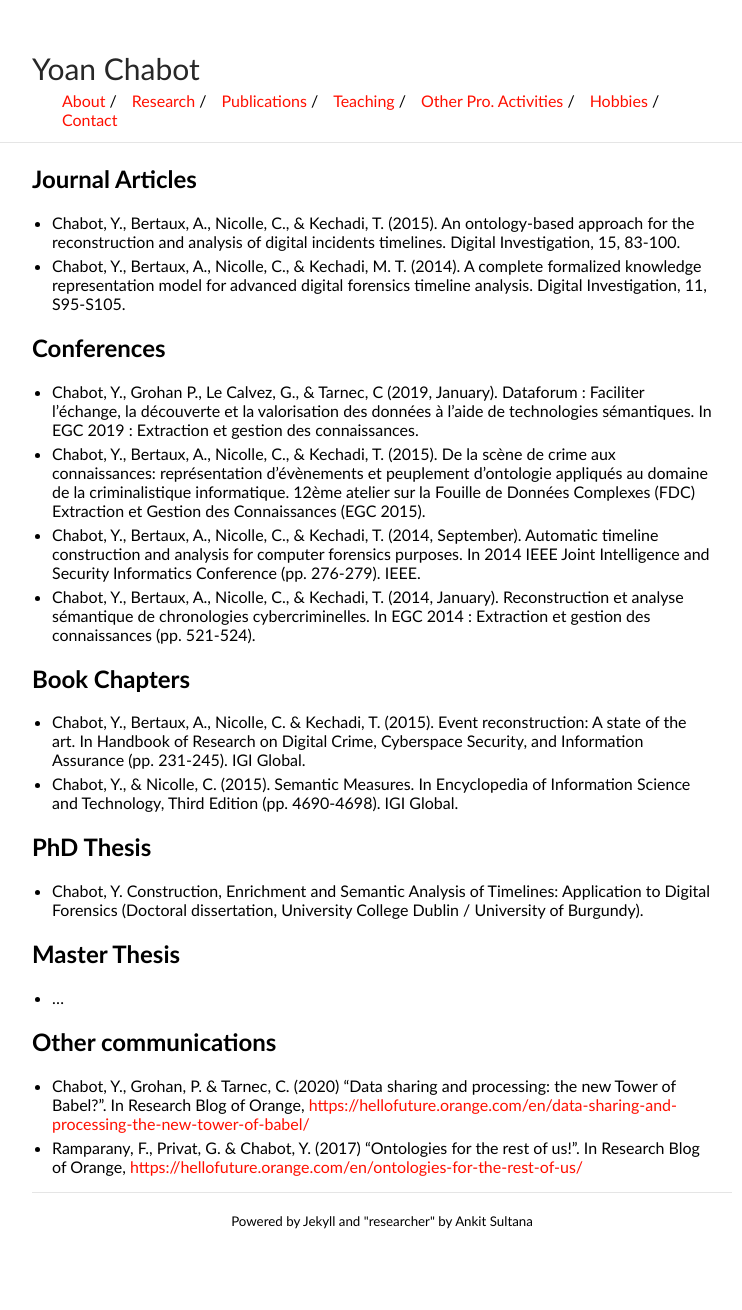
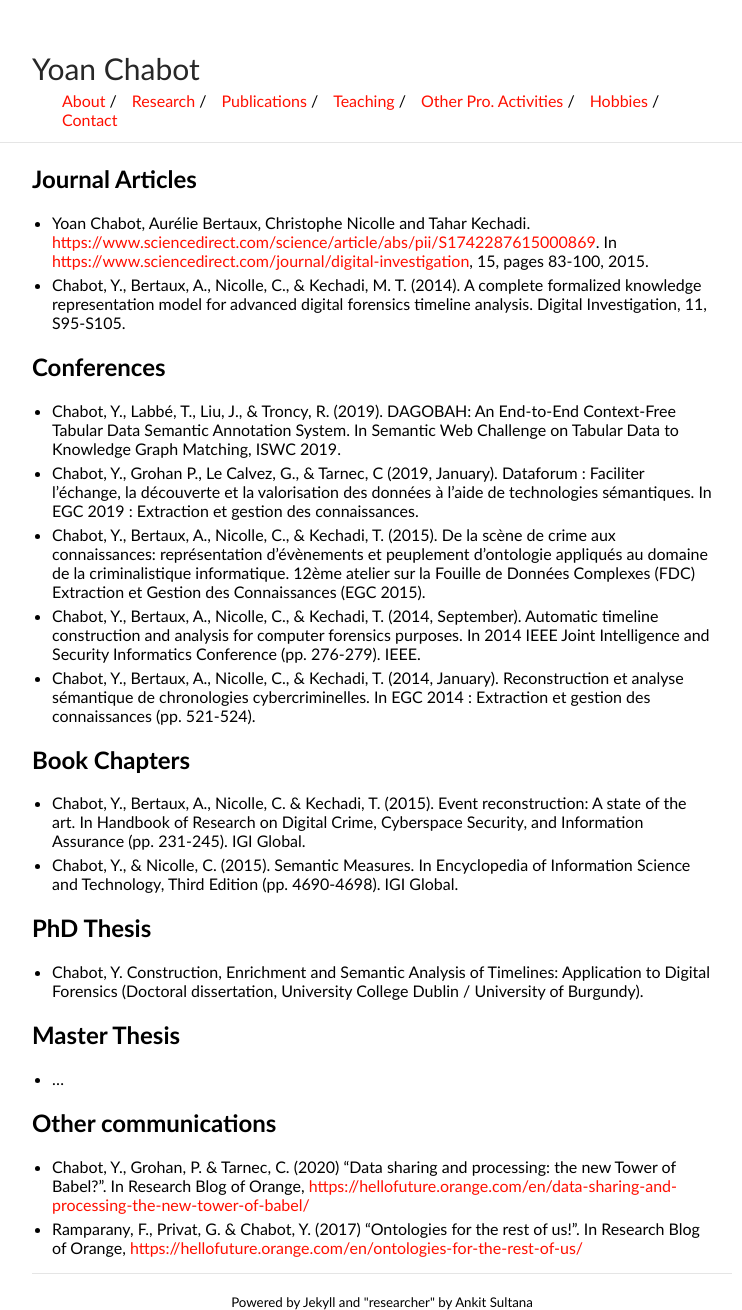
Before and after one commit to yoanchabot/yoanchabot.github.io, a Jekyll site: the page built from publications.md, in a window 1280 px wide. Shown: the whole page, without its empty margins (258-1000 px from the left). Built offline with Jekyll 4.4.1, drawn with Linux system fonts in a browser that asks for light colours; before the commit the page ends 1229 px from its top, so only the background shows below that.

Commit message:
Update publications.md

```diff
--- a/publications.md
+++ b/publications.md
@@ -5,11 +5,12 @@ title: Publications
 
 ## Journal Articles
 
-* Chabot, Y., Bertaux, A., Nicolle, C., & Kechadi, T. (2015). An ontology-based approach for the reconstruction and analysis of digital incidents timelines. Digital Investigation, 15, 83-100.
+* Yoan Chabot, Aurélie Bertaux, Christophe Nicolle and Tahar Kechadi. [https://www.sciencedirect.com/science/article/abs/pii/S1742287615000869](An ontology-based approach for the reconstruction and analysis of digital incidents timelines). In [https://www.sciencedirect.com/journal/digital-investigation](Digital Investigation), 15, pages 83-100, 2015.
 * Chabot, Y., Bertaux, A., Nicolle, C., & Kechadi, M. T. (2014). A complete formalized knowledge representation model for advanced digital forensics timeline analysis. Digital Investigation, 11, S95-S105.
 
 ## Conferences
 
+* Chabot, Y., Labbé, T., Liu, J., & Troncy, R. (2019). DAGOBAH: An End-to-End Context-Free Tabular Data Semantic Annotation System. In Semantic Web Challenge on Tabular Data to Knowledge Graph Matching, ISWC 2019.
 * Chabot, Y., Grohan P., Le Calvez, G., & Tarnec, C (2019, January). Dataforum : Faciliter l'échange, la découverte et la valorisation des données à l'aide de technologies sémantiques. In EGC 2019 : Extraction et gestion des connaissances.
 * Chabot, Y., Bertaux, A., Nicolle, C., & Kechadi, T. (2015). De la scène de crime aux connaissances: représentation d’évènements et peuplement d’ontologie appliqués au domaine de la criminalistique informatique. 12ème atelier sur la Fouille de Données Complexes (FDC) Extraction et Gestion des Connaissances (EGC 2015).
 * Chabot, Y., Bertaux, A., Nicolle, C., & Kechadi, T. (2014, September). Automatic timeline construction and analysis for computer forensics purposes. In 2014 IEEE Joint Intelligence and Security Informatics Conference (pp. 276-279). IEEE.
```
